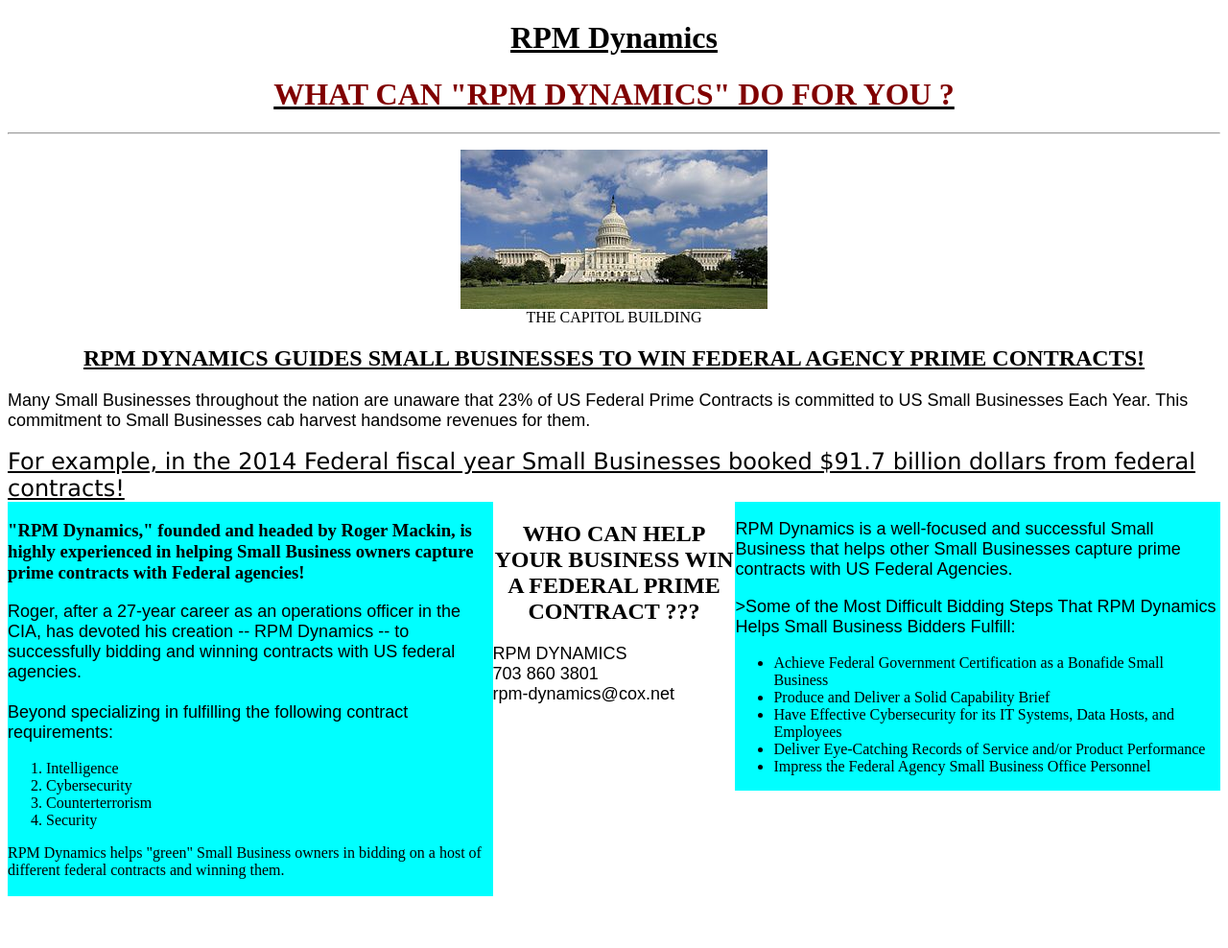
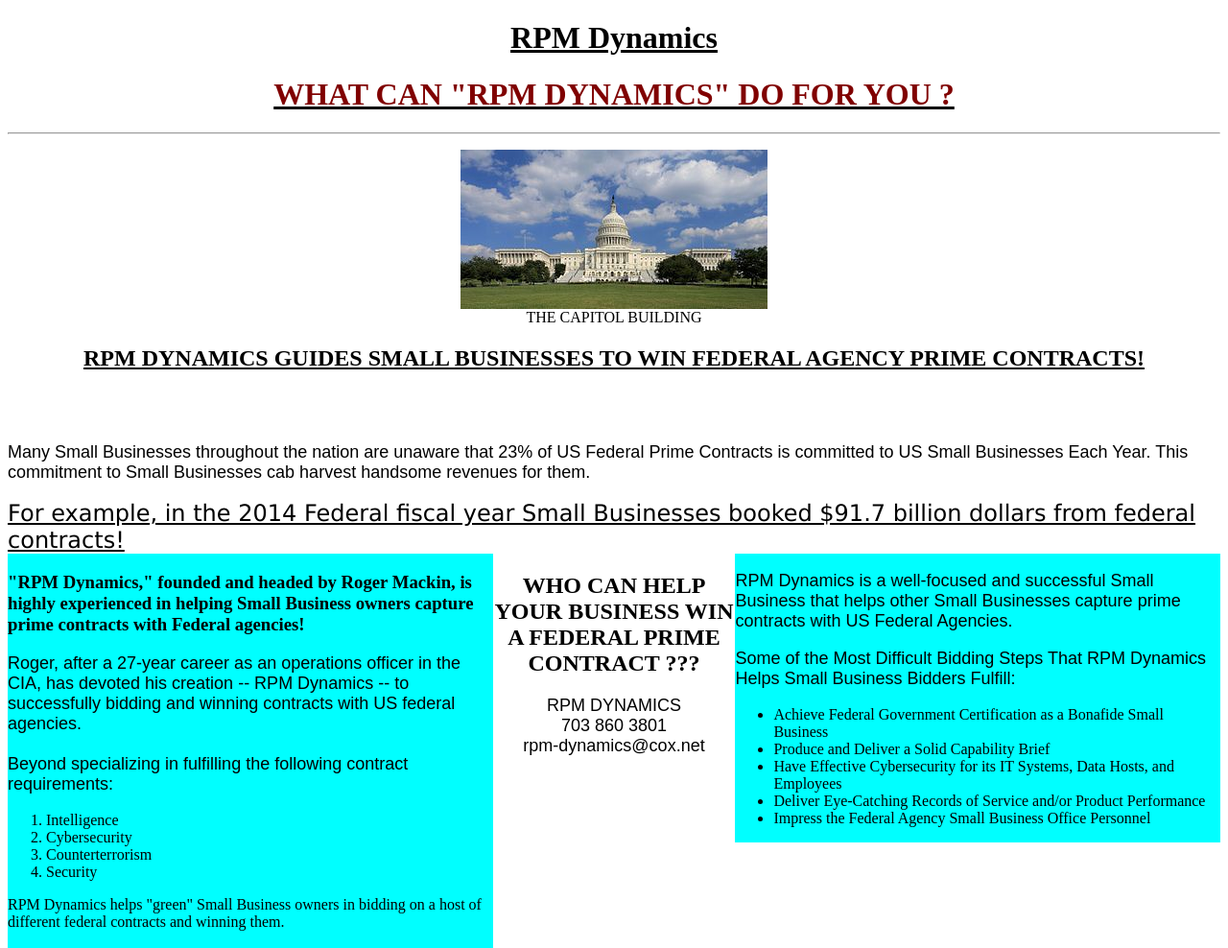
Before and after one commit to mackin27/mackin27five.github.io, a plain HTML site: page unit_3/index.html in a window 1280 px wide. Shown: the whole page at 96% size. Before the commit the page ends 934 px from the top, so only its background shows below. Drawn offline with Linux system fonts and the light colour scheme.

Commit message:
More Tweaking
Hope this fixes last known error.

```diff
--- a/unit_3/css/style.css
+++ b/unit_3/css/style.css
@@ -53,3 +53,7 @@ figcaption{
 	display: inline-block;
 	float: right;
 }
+
+footer p{
+	text-align: center;
+}
--- a/unit_3/index.html
+++ b/unit_3/index.html
@@ -34,6 +34,8 @@
 		<header>
 
 		<h1>RPM DYNAMICS GUIDES SMALL BUSINESSES TO WIN FEDERAL AGENCY PRIME CONTRACTS!</h1>
+		<br>
+		<br>
 
 		</header>
 
@@ -68,7 +70,7 @@
 
 			<p>RPM Dynamics is a well-focused and successful Small Business that helps other Small Businesses capture prime contracts with US Federal Agencies.</p>
 
-			<p>>Some of the Most Difficult Bidding Steps That RPM Dynamics Helps Small Business Bidders Fulfill:</p>
+			<p>Some of the Most Difficult Bidding Steps That RPM Dynamics Helps Small Business Bidders Fulfill:</p>
 
 		<ul>
 
```
